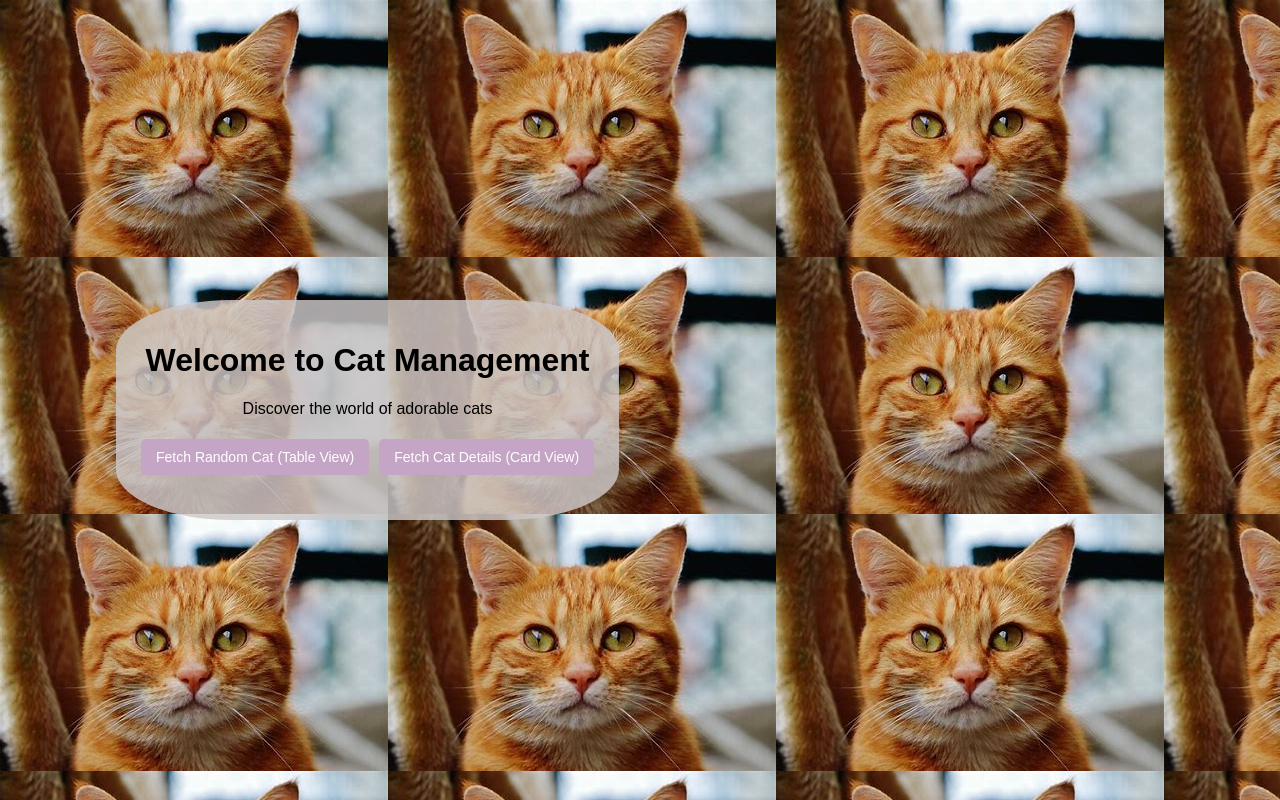
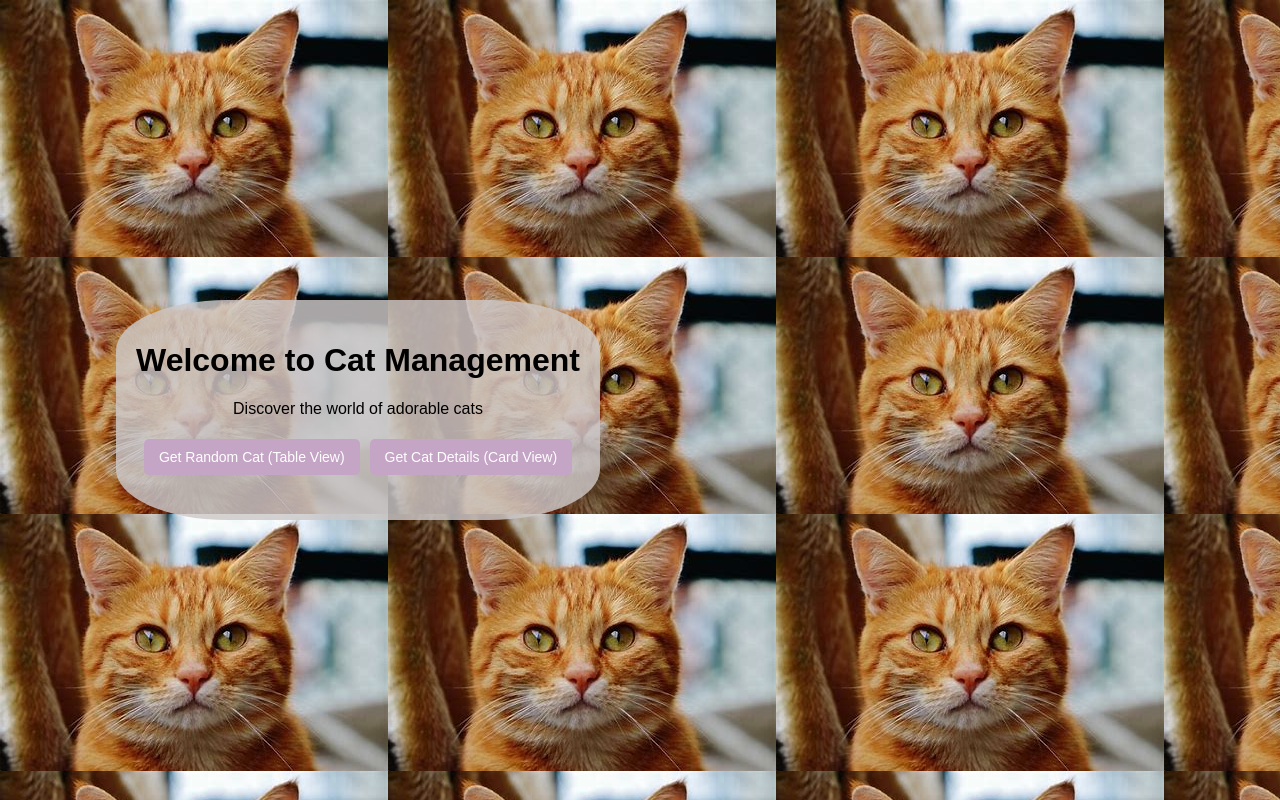
Before and after one commit to vaibhavadhav84/cat-management-app, a React (Create React App) app: page / in a window 1280 px wide. Built offline with nearby package versions, Linux system fonts and the light colour scheme.

Commit message:
Update FetchButtons.js

```diff
--- a/src/components/FetchButtons.js
+++ b/src/components/FetchButtons.js
@@ -28,8 +28,8 @@ const FetchButtons = ({viewMode, setCatData, setViewMode }) => {
 
   return (
     <div className="buttons-container">
-      <button onClick={fetchRandomCat}  className={viewMode === "table" ? "active" : ""} >Fetch Random Cat (Table View)</button>
-      <button onClick={fetchCatDetails} className={viewMode === "card" ? "active" : ""}>Fetch Cat Details (Card View)</button>
+      <button onClick={fetchRandomCat}  className={viewMode === "table" ? "active" : ""} >Get Random Cat (Table View)</button>
+      <button onClick={fetchCatDetails} className={viewMode === "card" ? "active" : ""}>Get Cat Details (Card View)</button>
     </div>
   );
 };
```
